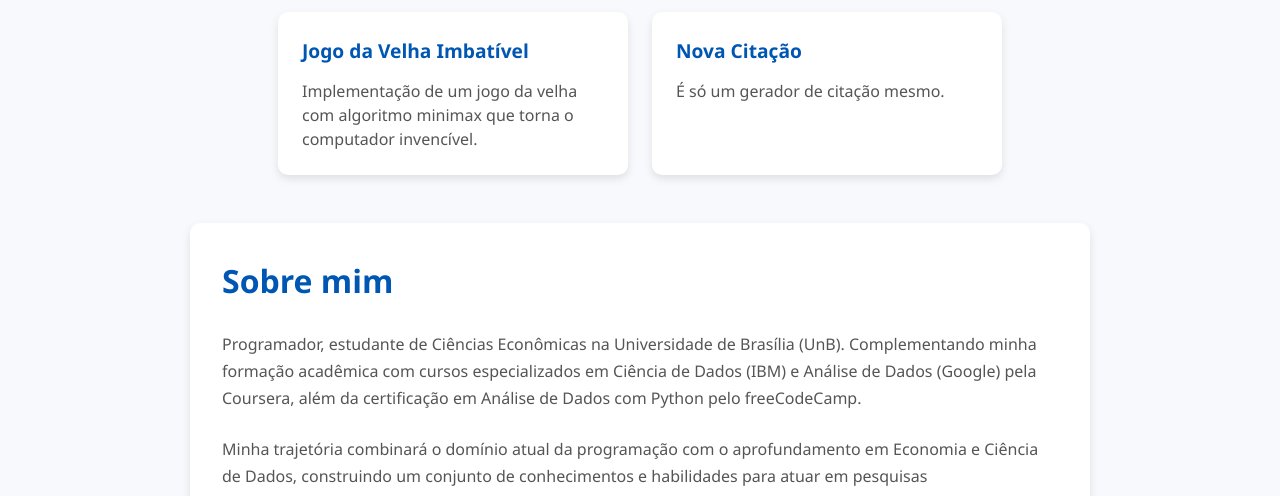
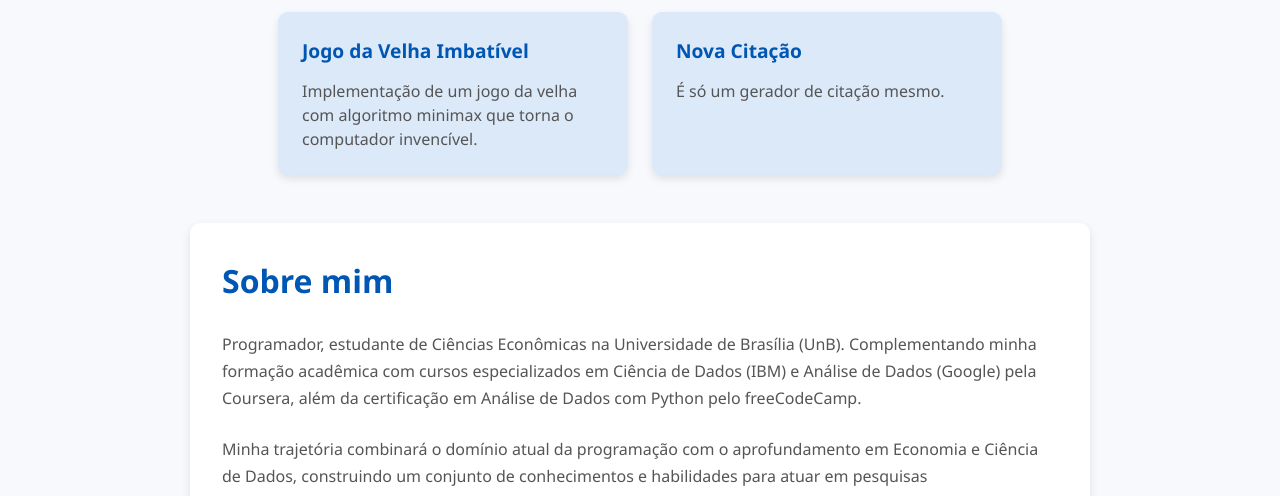
Before and after one commit to ScherlockHall/Scherlock-Hall, a plain HTML site: page index.html in a window 1280 px wide. Shown: the part 604-1100 px from the top of the page. Drawn offline with Linux system fonts and the light colour scheme.

Commit message:
Update index.html
Signed-off-by: Scherlock Hall <scherlockhallneto@gmail.com>

```diff
--- a/index.html
+++ b/index.html
@@ -117,7 +117,7 @@
     justify-content: center;
   }
   .projeto-card {
-    background:#fff;
+    background:#dbe9f9;
     padding:1.5rem;
     border-radius:10px;
     box-shadow: 0 4px 8px rgba(0,0,0,0.1);
```
